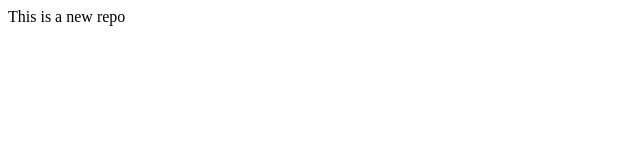
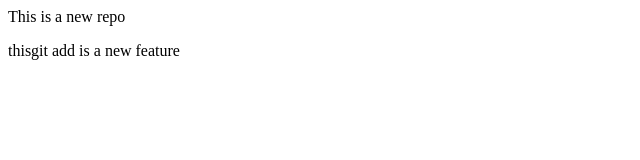
Before and after one commit to Divyansh10-code/local-repo, a plain HTML site: page index.html in a window 1280 px wide. Shown: the whole page, without its empty margins (0-640 px from the left). Drawn offline with Linux system fonts and the light colour scheme.

Commit message:
add new feature

```diff
--- a/index.html
+++ b/index.html
@@ -1 +1,2 @@
 <p>This is a new repo</p>
+<p>thisgit add is a new feature</p>
```
